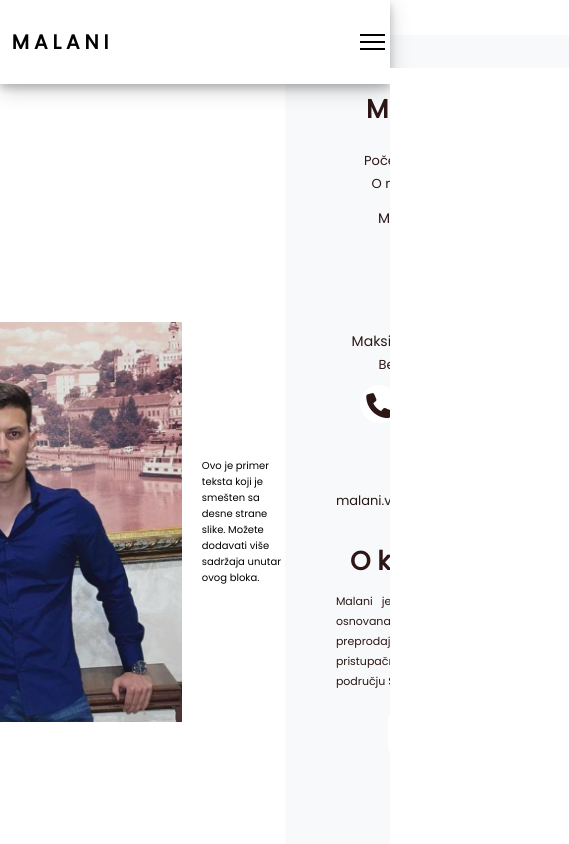
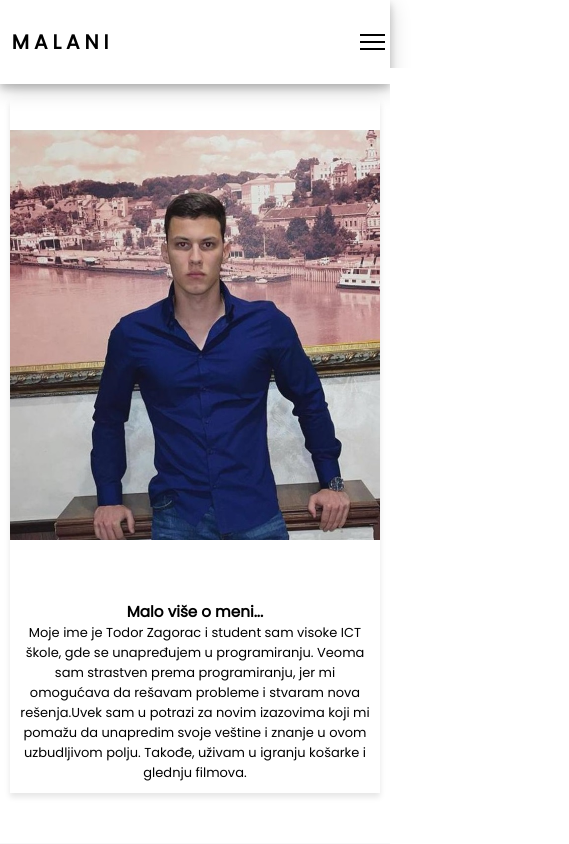
Before and after one commit to todorz4/malani, a plain HTML site: page oautoru.html in a window 390 px wide. Shown: the top 844 px of the page, 569 px wide, since content can reach past the window. Drawn offline with nearby package versions, Linux system fonts and the light colour scheme.

Commit message:
Update oautoru.html

```diff
--- a/oautoru.html
+++ b/oautoru.html
@@ -8,31 +8,96 @@
     <script src="https://kit.fontawesome.com/e23f2e2d84.js" crossorigin="anonymous"></script>
     <link rel="preconnect" href="https://fonts.gstatic.com">
     <link href="https://fonts.googleapis.com/css2?family=Poppins&display=swap" rel="stylesheet">
+	<meta name="viewport" content="width=device-width, initial-scale=1.0">
     <link rel="stylesheet" href="css/style.css">
     <title>Malani</title>
 
     <style>
-        body {
-    display: flex;
-    justify-content: center;  /* Horizontalno centriranje */
-    align-items: center;      /* Vertikalno centriranje */
-    height: 100vh;            /* Postavite visinu tela na 100% visine ekrana */
-    margin: 0;                /* Uklanja margine */
-}
+
+
 .container {
+    width: 60%;
     display: flex;
     align-items: center;
-            justify-content: flex-start;
+    justify-content: center;
     gap: 20px;
-            margin-top:200px;
+    margin-top: 200px;
+    margin-bottom: 50px;
+    margin-left: auto;
+    margin-right: auto;
+    box-shadow: 0px 4px 6px rgba(0, 0, 0, 0.1);
 }
+
 .container img {
     width: 400px; /* Postavite veličinu slike po želji */
-            height:400px;
+    height: 400px;
+    margin-bottom: 30px;
+    margin-top: 30px;
 }
+
 .container .text {
-            max-width: 700px;
+    max-width: 300px;
+	font-size:13px;
 }
+
+
+@media screen and (max-width: 768px) {
+    .container {
+        width: 90%;
+        flex-direction: column;
+        text-align: center;
+    }
+
+    .container img {
+        width: 100%;
+        height: auto;
+    }
+
+    .container .text {
+        max-width: 100%;
+        padding: 10px;
+    }
+}
+
+
+@media screen and (min-width: 769px) {
+    .container {
+        width: 60%;
+    }
+
+    .container img {
+        width: 400px;
+        height: 400px;
+    }
+}
+
+
+@media screen and (max-width: 480px) {
+    .container {
+        width: 95%;
+        margin-top: 100px;
+    }
+
+    .footer-ceo {
+        text-align: center;
+    }
+
+    .footer-levo, .footer-centar, .footer-desno {
+        width: 100%;
+    }
+
+    .footer-icons {
+        text-align: center;
+    }
+
+    .footer-icons a {
+        margin: 0 10px;
+    }
+}
+
+
+
+
     </style>
 </head>
 
@@ -75,7 +140,10 @@
 <div class="container">
     <img src="slike/profilna.jpg" alt="Slika">
     <div class="text">
-        <p>Ovo je primer teksta koji je smešten sa desne strane slike. Možete dodavati više sadržaja unutar ovog bloka.</p>
+	<h3>Malo više o meni...</h3>
+        <p>Moje ime je Todor Zagorac i student sam visoke ICT škole, gde se unapređujem u programiranju.
+		Veoma sam strastven prema programiranju, jer mi omogućava da rešavam probleme i stvaram nova rešenja.Uvek sam u potrazi za novim izazovima koji mi pomažu
+		da unapredim svoje veštine i znanje u ovom uzbudljivom polju. Takođe, uživam u igranju košarke i glednju filmova. </p>
     </div>
 </div>
 
```
Lines whose indentation alone changed are shown as unchanged.
